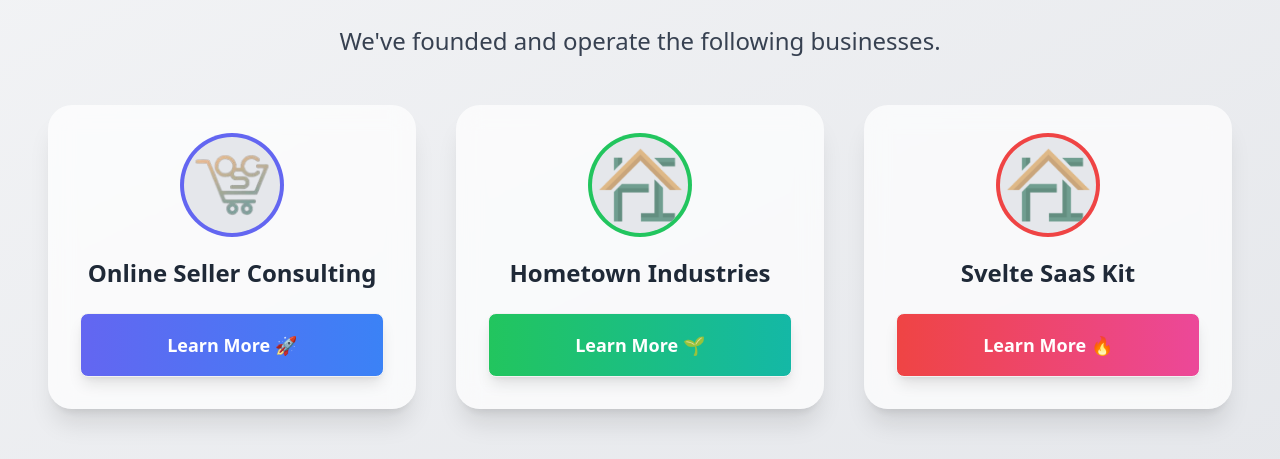
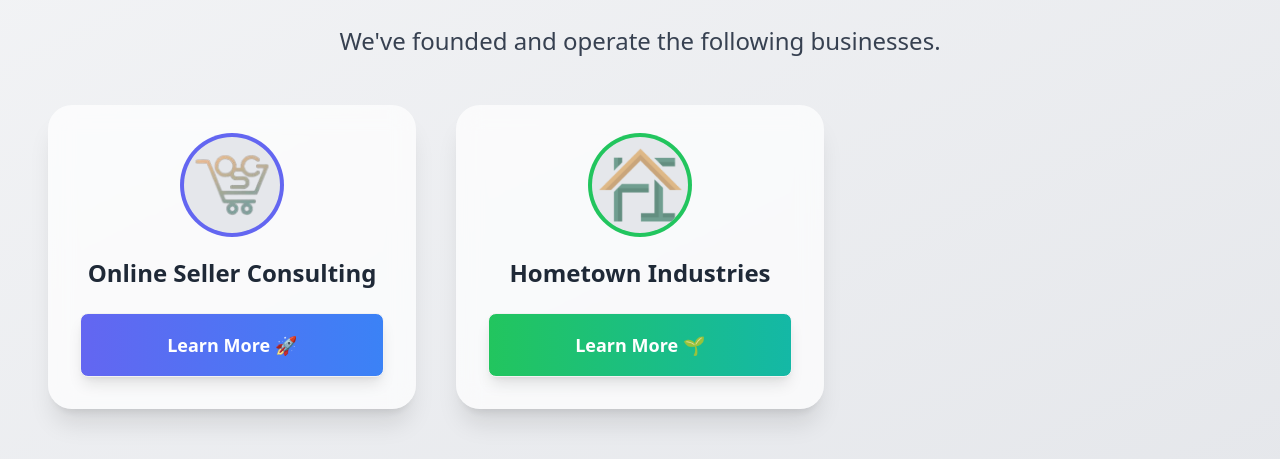
Before and after one commit to jgierlach/jan-edward, a SvelteKit app: page / in a window 1280 px wide. Shown: the part 2064-2523 px from the top of the page. Built offline with nearby package versions, Linux system fonts and the light colour scheme; no server answers.

Commit message:
Comment out business card section in +page.svelte for future reference

```diff
--- a/src/routes/+page.svelte
+++ b/src/routes/+page.svelte
@@ -254,7 +254,7 @@
 			</div>
 
 			<!-- Business Card -->
-			<div
+			<!-- <div
 				class="group relative rounded-3xl bg-white/70 p-8 shadow-xl backdrop-blur-md transition-all duration-300 hover:scale-105 hover:shadow-2xl dark:bg-gray-900/70"
 			>
 				<div
@@ -263,9 +263,7 @@
 					<img src="/logos/ht-logo.png" alt="Business Logo" class="h-full w-full object-cover" />
 				</div>
 				<h3 class="text-2xl font-semibold text-gray-800 dark:text-white">Svelte SaaS Kit</h3>
-				<!-- <p class="mt-2 text-lg text-gray-600 dark:text-gray-300">
-					Monthly Revenue: <span class="font-semibold text-gray-900 dark:text-white">$0</span>
-				</p> -->
+
 				<div class="mt-6">
 					<a
 						href="https://www.sveltesaaskit.com/"
@@ -275,7 +273,7 @@
 						Learn More 🔥
 					</a>
 				</div>
-			</div>
+			</div> -->
 		</div>
 	</div>
 </section>
```
